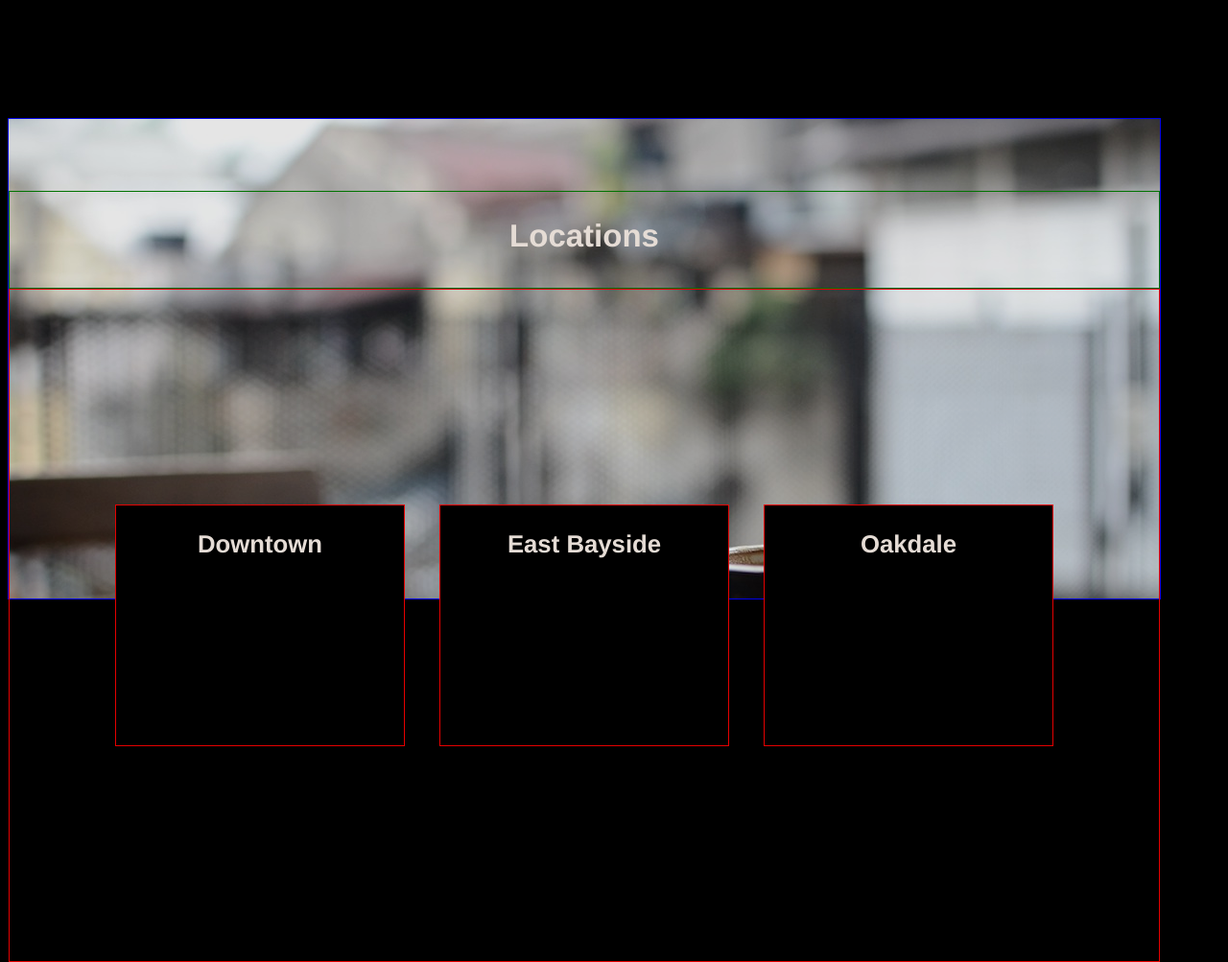
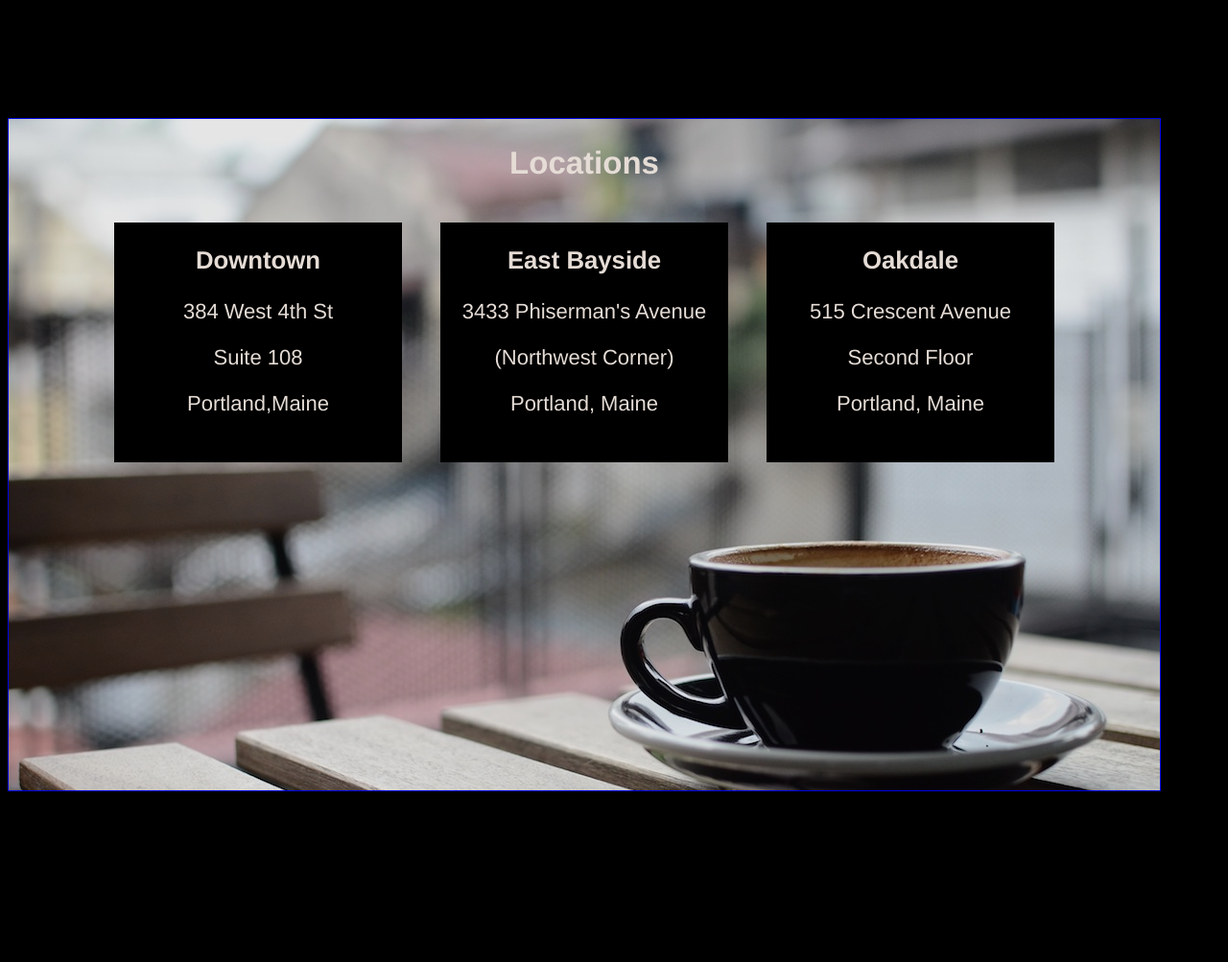
Before and after one commit to ateeqsiddique/teacozy, a plain HTML site: page index.html in a window 1280 px wide. Shown: the part 1520-2523 px from the top of the page at 96% size. After the commit the page ends 2345 px from the top, so only its background shows below. Drawn offline with Linux system fonts and the light colour scheme.

Commit message:
completed locations section

```diff
--- a/index.html
+++ b/index.html
@@ -54,19 +54,26 @@
       </div>
     </div>
     <!--Locations section  -->
-    <div class="locationsbackground">
-      <div id="locations" class="locationsites">
+    <div class="locationscontainer" id="locations">
           <h2>Locations</h2>
-      </div>
         <div class="sites">
           <div class="downtown">
             <h3>Downtown</h3>
+            <p>384 West 4th St</p>
+            <p>Suite 108</p>
+            <p>Portland,Maine</p>
           </div>
           <div class="eastbayside">
             <h3>East Bayside</h3>
+            <p>3433 Phiserman's Avenue</p>
+            <p>(Northwest Corner)</p>
+            <p>Portland, Maine</p>
           </div>
           <div class="oakdale">
             <h3>Oakdale</h3>
+            <p>515 Crescent Avenue</p>
+            <p>Second Floor</p>
+            <p>Portland, Maine</p>
           </div>
         </div>
     </div>
--- a/resources/css/style.css
+++ b/resources/css/style.css
@@ -20,7 +20,7 @@ body{
   display: flex;
   height: 50px;
   padding-left: 10px;
-  flex-grow: 1;
+
 
 }
 nav span{
@@ -84,46 +84,28 @@ a {
   margin-top: 10px;
   margin-bottom: 10px;
 }
-.locationsbackground{
-  display: flex;
-  flex-wrap: wrap;
+.locationscontainer{
   width: 1200px;
-  height: 500px;
+  height: 700px;
   border: 1px solid blue;
   margin-top: 150px;
-  justify-content: space-between;
   align-items: center;
   background-image: url("../images/img-locations-background.jpg");
   position: relative;
   top: 75px;
+}
 
-}
-.locationsites{
-  width: 1200px;
-  height: 100px;
-  border: 1px solid green;
-  position: relative;
-  top: 75px;
-  display: block;
-  align-content: center;
-
-}
-.sites {
+.sites{
   display: flex;
   flex-wrap: wrap;
-  width: 1200px;
-  height: 700px;
-  border: 1px solid red;
-  position:relative;
-  top: 75px;
   justify-content: space-between;
-  align-items: center;
 }
 .downtown, .eastbayside, .oakdale{
+  display: inline-block;
   height: 250px;
   width: 300px;
   background-color: black;
-  border: 1px solid red;
+  text-align: center;
 }
 .downtown{
   margin-left: 110px;
@@ -133,4 +115,7 @@ a {
 }
 #locations h2{
   padding-bottom: 15px;
+  display: block;
 }
+
+}
```
Lines whose indentation alone changed are shown as unchanged.
